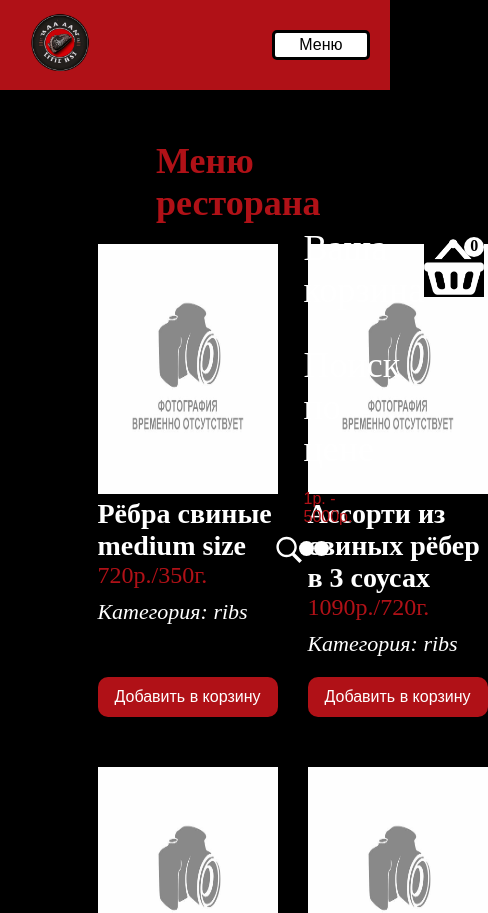
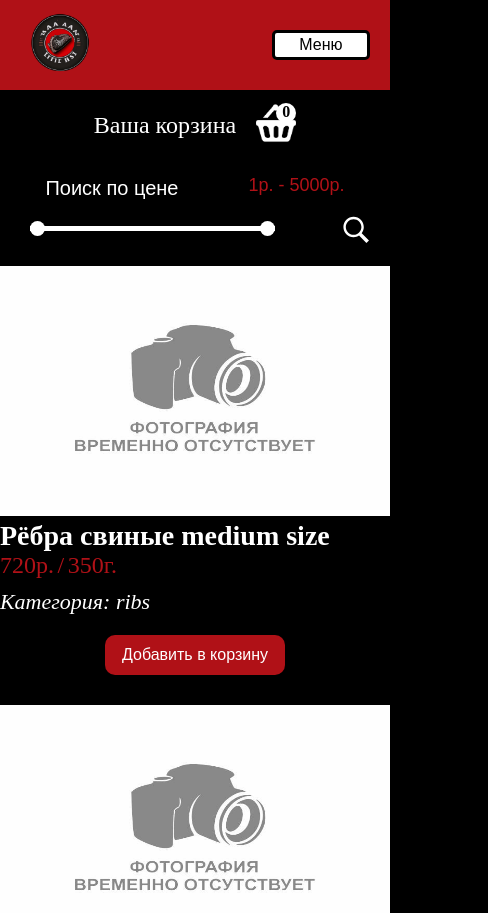
Before and after one commit to FireSpirit171/MeatFish, a React (Vite) app: page /dishes in a window 390 px wide. Shown: the top 913 px of the page, 488 px wide, since content can reach past the window. Built offline with nearby package versions, Linux system fonts and the light colour scheme; no server answers.

Commit message:
Add media to MenuPage

```diff
--- a/src/pages/MenuPage/MainPage.sass
+++ b/src/pages/MenuPage/MainPage.sass
@@ -31,6 +31,10 @@
             align-items: center
             height: 50px
 
+            &__img
+                width: 60px
+                height: 60px
+
             &__img-container
                 position: relative
 
@@ -53,10 +57,19 @@
 
         &__price
             &__title
-                margin-top: 50px
                 color: #fff
-                font-size: 36px
+                font-size: 30px
                 font-weight: 100
+                display: flex
+                justify-content: left
+
+        &__price-container
+            display: flex
+            flex-direction: row
+            align-items: center
+            justify-content: space-between
+            margin: 50px 0 30px 0
+            gap: 70px
 
 .title
     margin: 50px 0 20px 40%
@@ -129,6 +142,81 @@
     width: 30px
 
 #price-range
-    margin: 10px auto 20px 0
-    font-size: 16px
+    font-size: 22px
     color: #B01117
+
+@media (max-width: 600px)
+    .main-page
+        display: flex
+        flex-direction: column
+        align-items: center
+
+    .main-page__left-indent
+        display: none
+
+    .main-page__basket-column
+        order: 1
+        width: 100%
+        max-width: 500px
+        display: flex
+        flex-direction: column
+        align-items: center
+        margin-bottom: 20px
+        padding: 0 0 0 0 !important
+
+        &__price-container
+            margin: 10px 0px 20px 0px !important
+            display: flex
+            justify-content: space-evenly
+            padding: 0 10px 0 10px
+
+        &__basket
+            margin: 10px 0 0 0
+            display: flex
+            flex-direction: row
+            justify-content: center
+            gap: 20px
+            width: 100%
+
+            &__img
+                width: 40px
+                height: 40px
+
+        &__basket__title
+            font-size: 24px
+            margin-top: 0 !important
+
+        &__price__title
+            font-size: 20px
+            margin-top: 0 !important
+
+    .rangeslider
+        width: 100%
+        margin-bottom: 20px
+
+        p
+            margin: 5px 0 10px 0 !important
+
+    .slider-container
+        width: 90%
+        justify-content: space-between
+
+    .input-ranges[type='range']
+        width: 80%
+
+    .main-page__dishes-column
+        order: 2
+        width: 100%
+        max-width: 500px
+        display: flex
+        flex-direction: column
+        gap: 30px
+
+    .title
+        // margin: 0 0 0 0 !important
+        // display: flex
+        // justify-content: center
+        display: none
+
+    #price-range
+        font-size: 18px
--- a/src/pages/MenuPage/MainPage.tsx
+++ b/src/pages/MenuPage/MainPage.tsx
@@ -95,14 +95,16 @@ const MainPage: React.FC = () => {
                     <span className="main-page__basket-column__basket">
                         <p className="main-page__basket-column__basket__title">Ваша корзина</p>
                         <div className="main-page__basket-column__basket__img-container">
-                            <img src="/basket.png" width="60px" height="60px" className="main-page__basket-column__basket__img" />
+                            <img src="/basket.png" className="main-page__basket-column__basket__img" />
                             <span className="main-page__basket-column__basket__dish-in-draft">{dishesInBucket}</span>
                         </div>
                     </span>
 
-                    <h1 className="main-page__basket-column__price__title">Поиск по цене</h1>
                     <form className="rangeslider" onSubmit={handleSearch}>
-                        <p id="price-range">{minRange}р. - {maxRange}р.</p>
+                        <div className="main-page__basket-column__price-container">
+                            <h1 className="main-page__basket-column__price__title">Поиск по цене</h1>
+                            <p id="price-range">{minRange}р. - {maxRange}р.</p>
+                        </div>
                         <div className="slider-container">
                             <input
                                 className="input-ranges"
```
